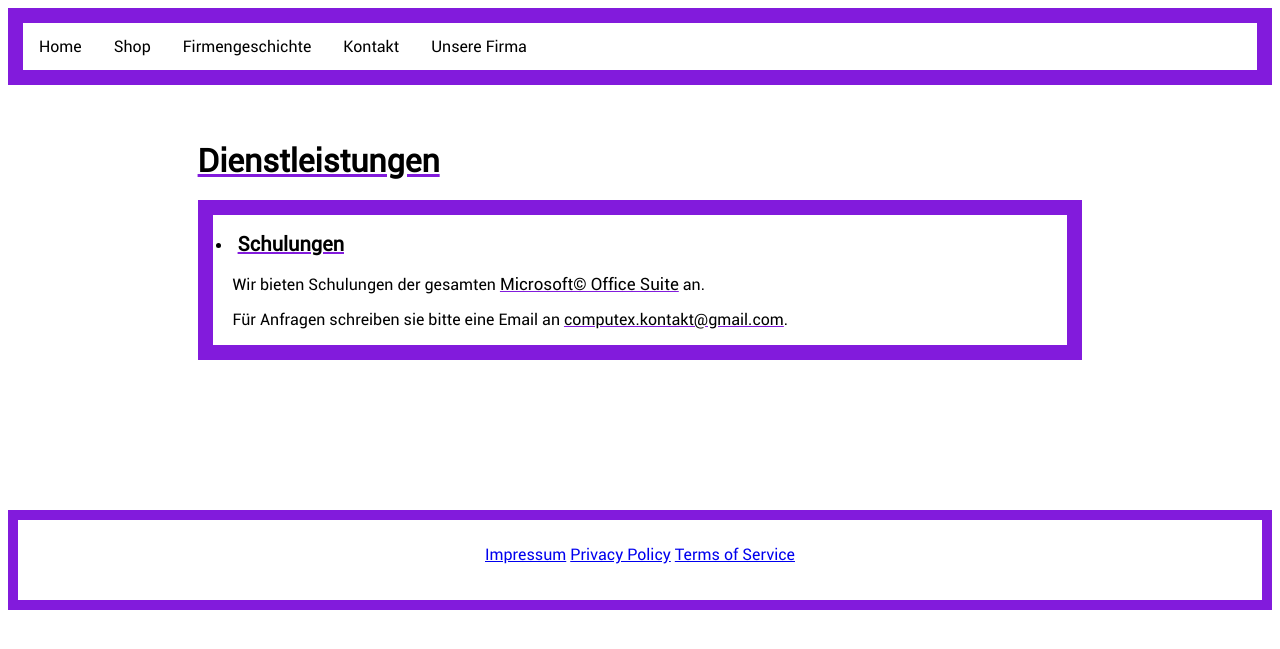
After one commit to Nickwasused/Computex, a PHP site: page /dienstleistungen.html in a window 1280 px wide. The commit adds this page. Shown: the top 649 px of the page. Run offline with PHP 8.4, Linux system fonts and the light colour scheme; some libraries are stand-ins or nearby versions.

Commit message:
--added dienstleistungen.html

```diff
--- a/basic.css
+++ b/basic.css
@@ -81,7 +81,7 @@ ul {
 ul#normal {
   display         : block;
   list-style-type : disc;
-  margin-top      : 1em;
+  margin-top      : 1 em;
   margin-bottom   : 1 em;
   margin-left     : 0;
   margin-right    : 0;
@@ -98,6 +98,16 @@ li a {
   text-align      : center;
   padding         : 14px 16px;
   text-decoration : none;
+}
+
+li a#embed {
+  display         : inline;
+  text-align      : justify;
+  padding         : 0px 0px;
+}
+
+li a:hover#embed {
+  background-color : white;
 }
 
 li a:hover {
@@ -170,6 +180,11 @@ div#center {
 
 a{
 	text-color : black;
+}
+
+a#embed {
+	text-decoration       : underline;
+	text-decoration-color : var(--main-color) !important;
 }
 
 .A {
@@ -476,6 +491,9 @@ a{
 	li a:hover {
 		background-color : gray;
 	}
+	li a:hover#embed {
+		background-color : var(--maindark-color);
+	}
 	.ligthtwitter {
 		display : none !important;
 	}
--- /dev/null
+++ b/dienstleistungen.html
@@ -0,0 +1,64 @@
+<!DOCTYPE html>
+<html lang="de">
+<head>
+	<title>Computex | Dienstleistungen</title>
+	<meta charset="utf-8">
+	<meta name="viewport" content="width=device-width,initial-scale=1">
+	<meta name="description" content="Dienstleistungen die, die Computex GmbH, anbietet.">
+	<meta name="keywords" content="Gmbh, Computex">
+	<link rel="author" href="https://bbs-old.de" />
+	<link rel="canonical" href="https://computexnow.com" />
+	<meta name="twitter:card" content="Computex eine Computer Firma">
+	<meta name="twitter:url" content="https://computexnow.com">
+	<meta name="twitter:title" content="Computex">
+	<meta name="twitter:description" content="Dienstleistungen die, die Computex GmbH, anbietet.">
+	<meta name="twitter:image" content="https://computexnow.com/img/metadata/fav-og.jpg">
+	<meta property="og:image" content="https://computexnow.com/img/metadata/fav-og.jpg">
+	<meta property="og:image:width" content="1744">
+	<meta property="og:image:height" content="913">
+	<meta property="og:title" content="Computex">
+	<meta property="og:description" content="Computex Pictures">
+	<meta property="og:url" content="https://computexnow.com/index.html">
+	<link rel="apple-touch-icon" sizes="180x180" href="fav/apple-touch-icon.png">
+	<link rel="icon" type="image/png" sizes="32x32" href="fav/favicon-32x32.png">
+	<link rel="icon" type="image/png" sizes="194x194" href="fav/favicon-194x194.png">
+	<link rel="icon" type="image/png" sizes="192x192" href="fav/android-chrome-192x192.png">
+	<link rel="icon" type="image/png" sizes="16x16" href="fav/favicon-16x16.png">
+	<link rel="manifest" href="fav/site.webmanifest">
+	<link rel="mask-icon" href="fav/safari-pinned-tab.svg" color="#5bbad5">
+	<link rel="shortcut icon" href="fav/favicon.ico">
+	<meta name="msapplication-TileColor" content="#b91d47">
+	<meta name="msapplication-TileImage" content="fav/mstile-144x144.png">
+	<meta name="msapplication-config" content="fav/browserconfig.xml">
+	<meta name="theme-color" content="#ffffff">
+	<link type="text/css" rel="stylesheet" href="basic.css" media="none" onload="if(media!='all')media='all'">
+	<link type="text/css" rel="stylesheet" href="gallery.css" media="none" onload="if(media!='all')media='all'">
+</head>
+<body>
+	<div class="grid">
+		<div class="A">
+			<ul>
+				<li><a href=".">Home</a></li>
+				<li><a href="shop.html">Shop</a></li>
+				<li><a href="geschichte.html">Firmengeschichte</a></li>
+				<li><a href="kontakt.html">Kontakt</a></li>
+				<li><a href="wir.html">Unsere Firma</a></li>
+				<li><script async src="https://cse.google.com/cse.js?cx=007807546472067433593:o191pdokv4o"></script><div class="gcse-search"></div></li>
+			</ul>
+		</div>
+		<div class="B"></div>
+		<div class="C">
+			<h1>Dienstleistungen</h1>
+			<ul id="normal">
+				<li>
+					<h2 id="underlined">Schulungen</h2>
+					<p>Wir bieten Schulungen der gesamten <span class="underlined">Microsoft&copy; Office Suite</span> an.</p>
+					<p>Für Anfragen schreiben sie bitte eine Email an <a id="embed" href="mailto:computex.kontakt@gmail.com" target="_blank">computex.kontakt&#64;gmail.com</a>.</p>
+				</li>
+			</ul>
+		</div>
+		<div class="D"><div id=center><a href="impressum.html" target="_blank">Impressum</a>   <a href="data.html" target="_blank">Privacy Policy</a>   <a href="terms.html" target="_blank">Terms of Service</a></div></div>
+	</div>
+<div class="spacer"></div>
+</body>
+</html>
--- a/index.html
+++ b/index.html
@@ -55,7 +55,7 @@
 				<ul id="normal">
 					<h2 id="underlined">Was wir Anbieten&#58;</h2>
 					<li>
-						<p>Wir bieten viele verschiedene Dienstleistungen an wie z.B. die Einrichtung von EDV-Systemen in Ihrer Firma.</p>
+						<p>Wir bieten viele verschiedene <a id="embed" href="dienstleistungen.html">Dienstleistungen</a> an wie z.B. die Einrichtung von EDV-Systemen in Ihrer Firma.</p>
 					</li>
 					<br>
 					<li>
```
